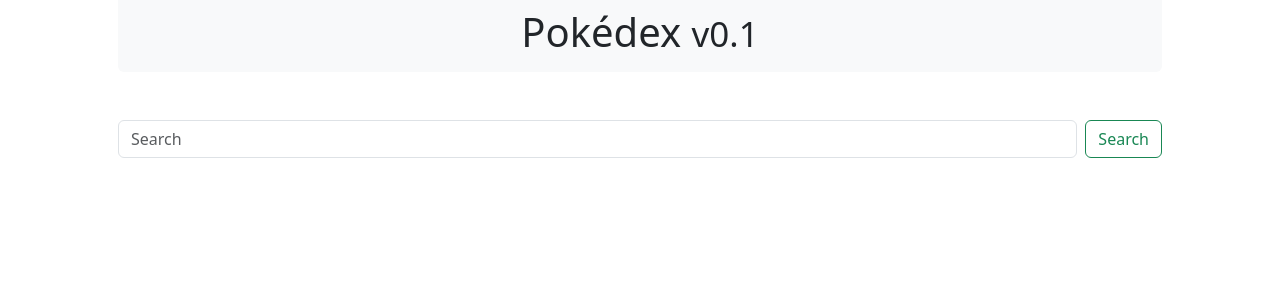
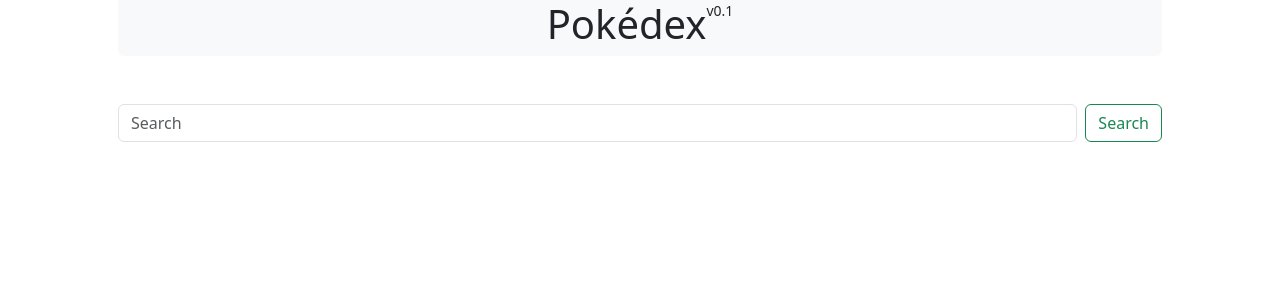
Before and after one commit to evanXXI/React_Pokedex, a React (Vite) app in the folder react_pokedex/: page / in a window 1280 px wide. Shown: the top 300 px of the page. Built offline with nearby package versions, Linux system fonts and the light colour scheme.

Commit message:
:sparkles: Updated Hero

```diff
--- a/react_pokedex/src/components/Hero.tsx
+++ b/react_pokedex/src/components/Hero.tsx
@@ -1,12 +1,11 @@
-import React from "react";
-
 const Hero = () => {
   return (
     <>
-      <section className="bg-light text-dark rounded-bottom py-2 mb-5 d-flex justify-content-center">
-        <h1>
-          Pokédex <small>v0.1</small>
-        </h1>
+      <section className="row bg-light text-dark rounded-bottom mb-5 ms-0 me-0">
+        <div className="d-flex justify-content-center">
+          <h1>Pokédex</h1>
+          <small>v0.1</small>
+        </div>
       </section>
     </>
   );
```
